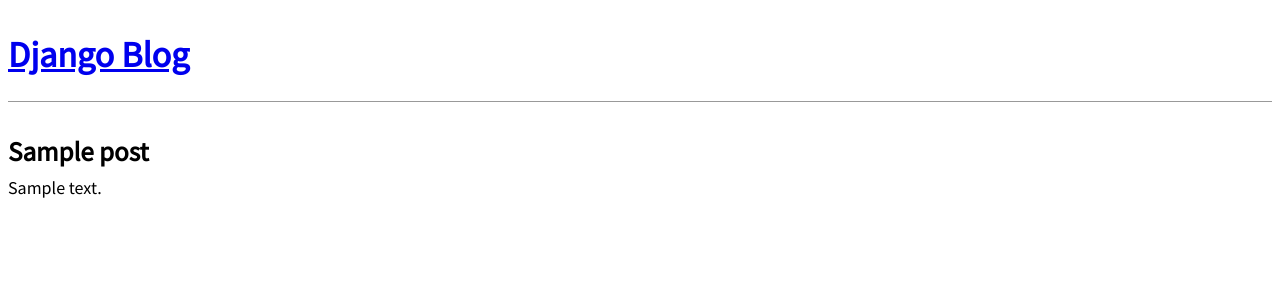
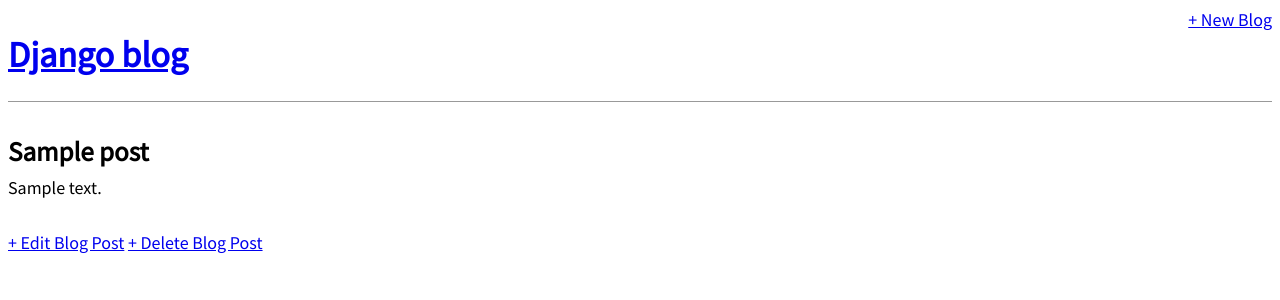
Before and after one commit to nateadamsumt/blog-website, a Django app: page /post/1/ in a window 1280 px wide. Shown: the top 300 px of the page. Run offline with Django 5.2, Linux system fonts and the light colour scheme; tables that the repository leaves empty hold one stand-in row (values such as "Sample post").

Commit message:
Finished Chapter 7: Forms update to Blog Website

```diff
--- a/blog/urls.py
+++ b/blog/urls.py
@@ -1,7 +1,10 @@
 from django.urls import path
-from .views import post_list, post_detail
+from .views import BlogListView, BlogDetailView, BlogCreateView, BlogUpdateView, BlogDeleteView
 
 urlpatterns = [
-    path("", post_list, name="home"),
-    path("post/<int:pk>/", post_detail, name="post_detail"),
+    path("", BlogListView.as_view(), name="home"),
+    path("post/<int:pk>/", BlogDetailView.as_view(), name="post_detail"),
+    path("post/new/", BlogCreateView.as_view(), name="post_new"),
+    path("post/<int:pk>/edit/", BlogUpdateView.as_view(), name="post_edit"),
+    path("post/<int:pk>/delete", BlogDeleteView.as_view(), name="post_delete"),
 ]
--- a/blog/views.py
+++ b/blog/views.py
@@ -1,10 +1,27 @@
-from django.shortcuts import render, get_object_or_404
+from django.views.generic import ListView, DetailView
+from django.views.generic.edit import CreateView, UpdateView, DeleteView
 from .models import Post
+from django.urls import reverse_lazy
 
-def post_list(request):
-    posts = Post.objects.all()
-    return render(request, 'home.html', {'posts': posts})
+class BlogListView(ListView):
+    model = Post
+    template_name = "home.html"
 
-def post_detail(request, pk):
-    post = get_object_or_404(Post, pk=pk)
-    return render(request, "post_detail.html", {"post": post})
+class BlogDetailView(DetailView):
+    model = Post
+    template_name = "post_detail.html"
+
+class BlogCreateView(CreateView):
+    model = Post
+    template_name = "post_new.html"
+    fields = ["title", "author", "body"]
+
+class BlogUpdateView(UpdateView):
+    model = Post
+    template_name = "post_edit.html"
+    fields = ["title", "body"]
+
+class BlogDeleteView(DeleteView):
+    model = Post
+    template_name = "post_delete.html"
+    success_url = reverse_lazy("home")
--- a/templates/base.html
+++ b/templates/base.html
@@ -8,13 +8,17 @@
 </head>
 
 <body>
+    <div>
     <header>
-        <h1><a href="{% url 'home' %}">Django Blog</a></h1>
+        <div class="nav-left">
+            <h1><a href="{% url 'home' %}">Django blog</a></h1>
+        </div>
+        <div class="'nav-right">
+            <a href="{% url 'post_new' %}">+ New Blog</a>
+        </div>
     </header>
-    <div>
-        {% block content %}
-        {% endblock content %}
+    {% block content %}
+    {% endblock content %}
     </div>
 </body>
-
 </html>
--- a/templates/home.html
+++ b/templates/home.html
@@ -1,7 +1,7 @@
 {% extends "base.html" %}
 
 {% block content %}
-{% for post in posts %}
+{% for post in post_list %}
 <div class="post-entry">
     <h2><a href="{{ post.get_absolute_url }}">{{ post.title }}</a></h2>
     <p>Author: {{ post.author }}</p>
--- a/templates/post_detail.html
+++ b/templates/post_detail.html
@@ -2,7 +2,11 @@
 
 {% block content %}
 <div class="post-entry">
-    <h2>{{ post.title }}</h2>
-    <p>{{ post.body }}</p>
+    <h2>{{ object.title }}</h2>
+    <p>{{ object.body }}</p>
+</div>
+<div>
+<a href="{% url 'post_edit' post.pk %}">+ Edit Blog Post</a>
+<a href="{% url 'post_delete' post.pk %}">+ Delete Blog Post</a>
 </div>
 {% endblock content %}
```
Also changed, not shown: blog/tests.py (+27 -0 lines), templates/post_delete.html (added, +9 -0 lines), templates/post_edit.html (added, +9 -0 lines), templates/post_new.html (added, +9 -0 lines).
